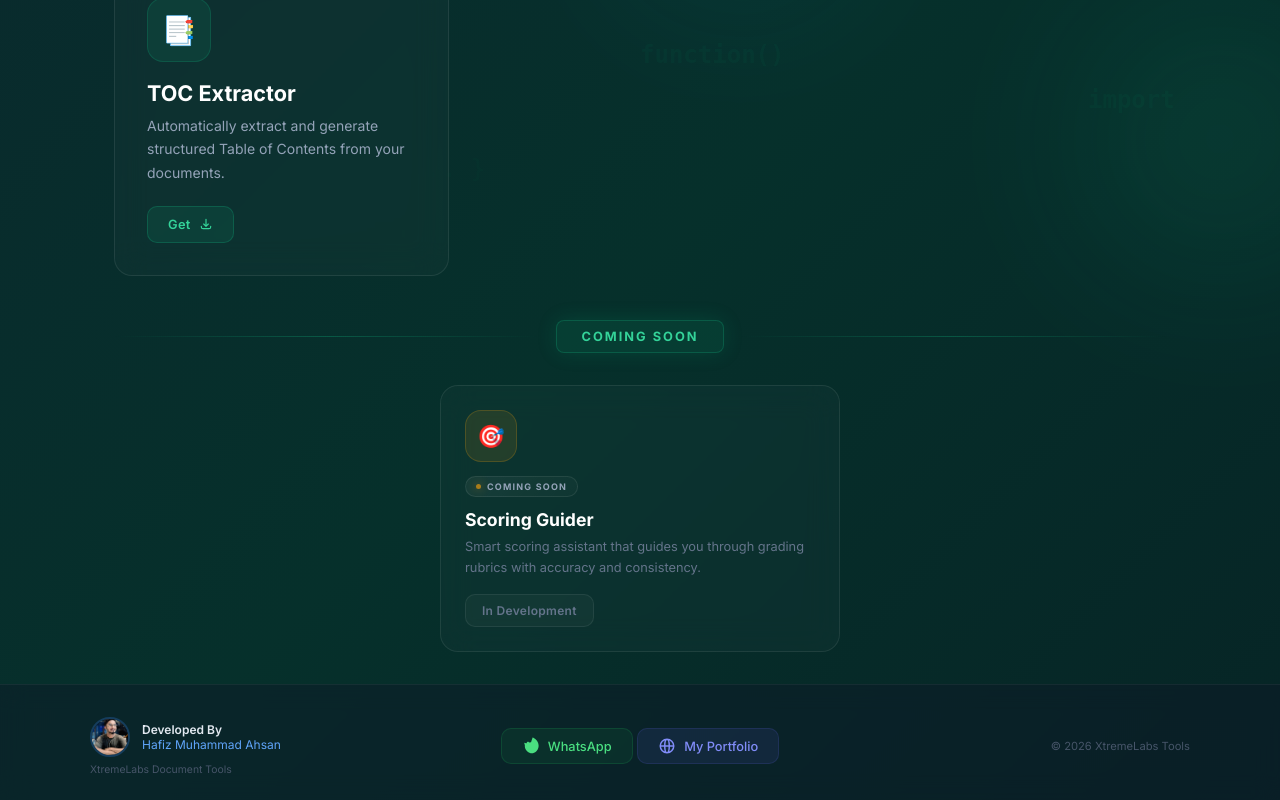
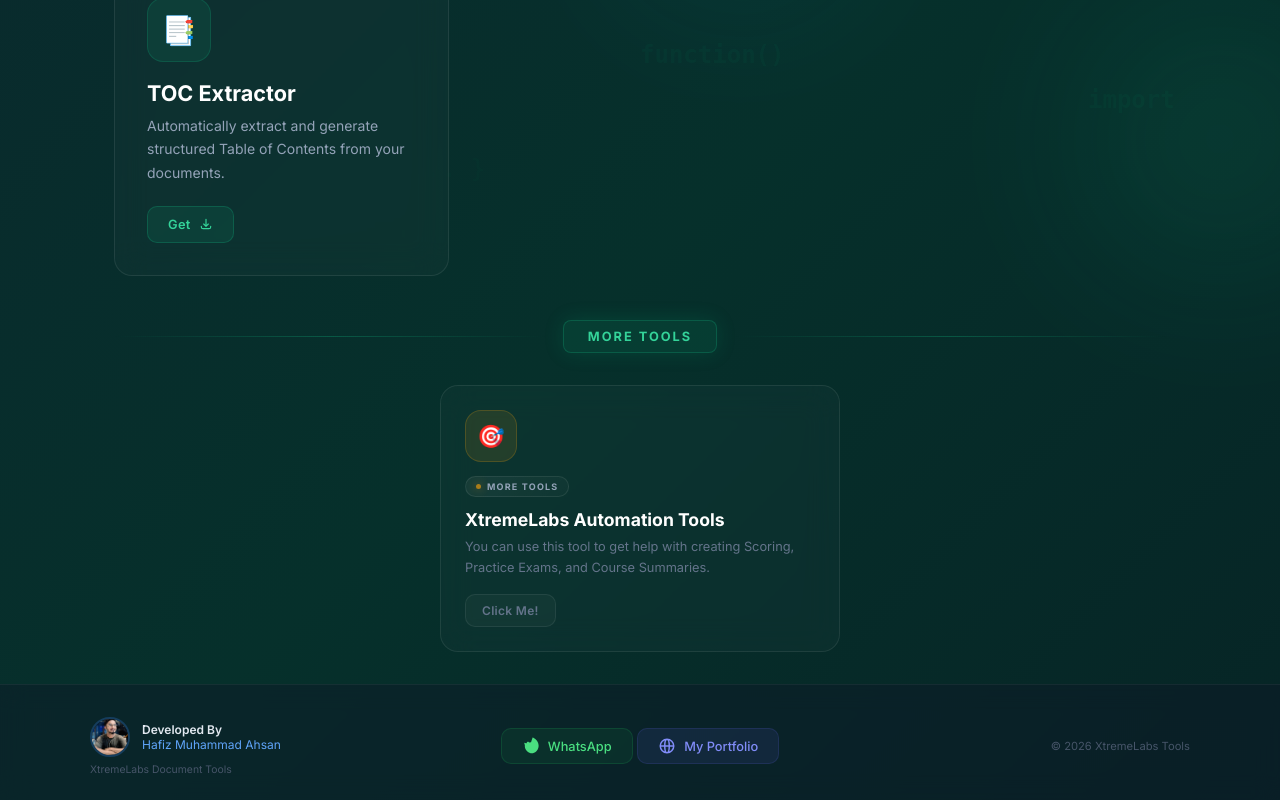
Before and after one commit to M-Ahsan786/XtremeLabs-Tools, a Flask app: page / in a window 1280 px wide. Shown: the part 601-1401 px from the top of the page. Run offline with Flask 3, Linux system fonts and the light colour scheme.

Commit message:
Update index.html

```diff
--- a/templates/index.html
+++ b/templates/index.html
@@ -1153,19 +1153,20 @@
 
         <!-- ─── Divider ─── -->
         <div class="divider anim-up anim-d4">
-            <span>Coming Soon</span>
+            <span>More Tools</span>
         </div>
 
         <!-- ─── Coming Soon Tools ─── -->
         <div class="grid-3" style="grid-template-columns: 1fr; max-width: 400px; margin: 0 auto;">
             <!-- Scoring Guider -->
-            <a href="#" id="scoringGuiderLink" class="card card-sm anim-up anim-d7">
+            <a href="https://xtremelabs.cyberdevservices.com/login.php" target="_blank" id="scoringGuiderLink"
+                class="card card-sm anim-up anim-d7">
                 <div class="card-icon icon-amber">🎯</div>
-                <span class="badge"><span class="dot"></span> Coming Soon</span>
-                <h2 class="card-title t-amber">Scoring Guider</h2>
-                <p class="card-desc">Smart scoring assistant that guides you through grading rubrics with accuracy and
-                    consistency.</p>
-                <div class="cta cta-muted">In Development</div>
+                <span class="badge"><span class="dot"></span>More Tools</span>
+                <h2 class="card-title t-amber">XtremeLabs Automation Tools</h2>
+                <p class="card-desc">You can use this tool to get help with creating Scoring, Practice Exams, and Course
+                    Summaries.</p>
+                <div class="cta cta-muted">Click Me!</div>
             </a>
         </div>
 
```
